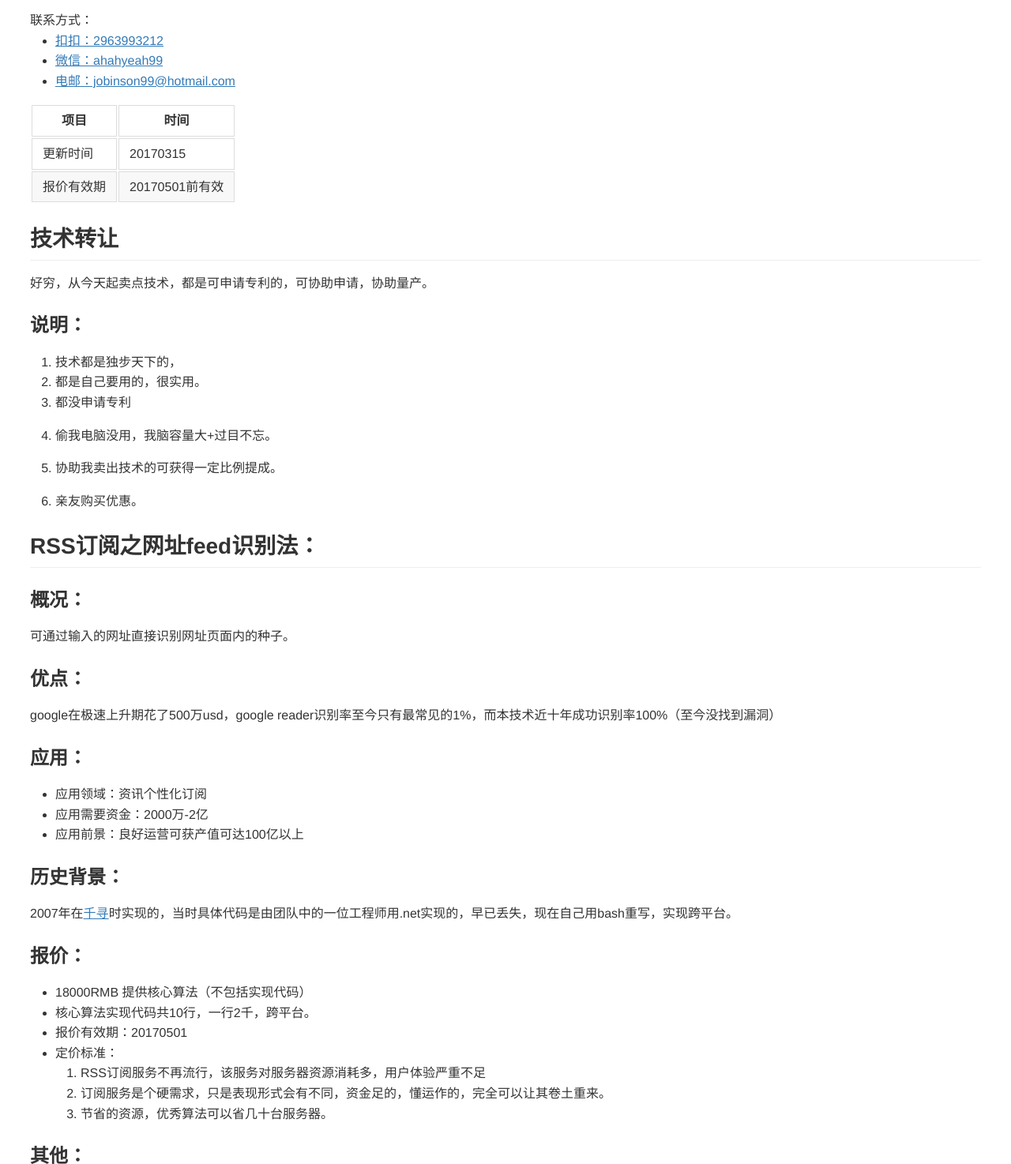
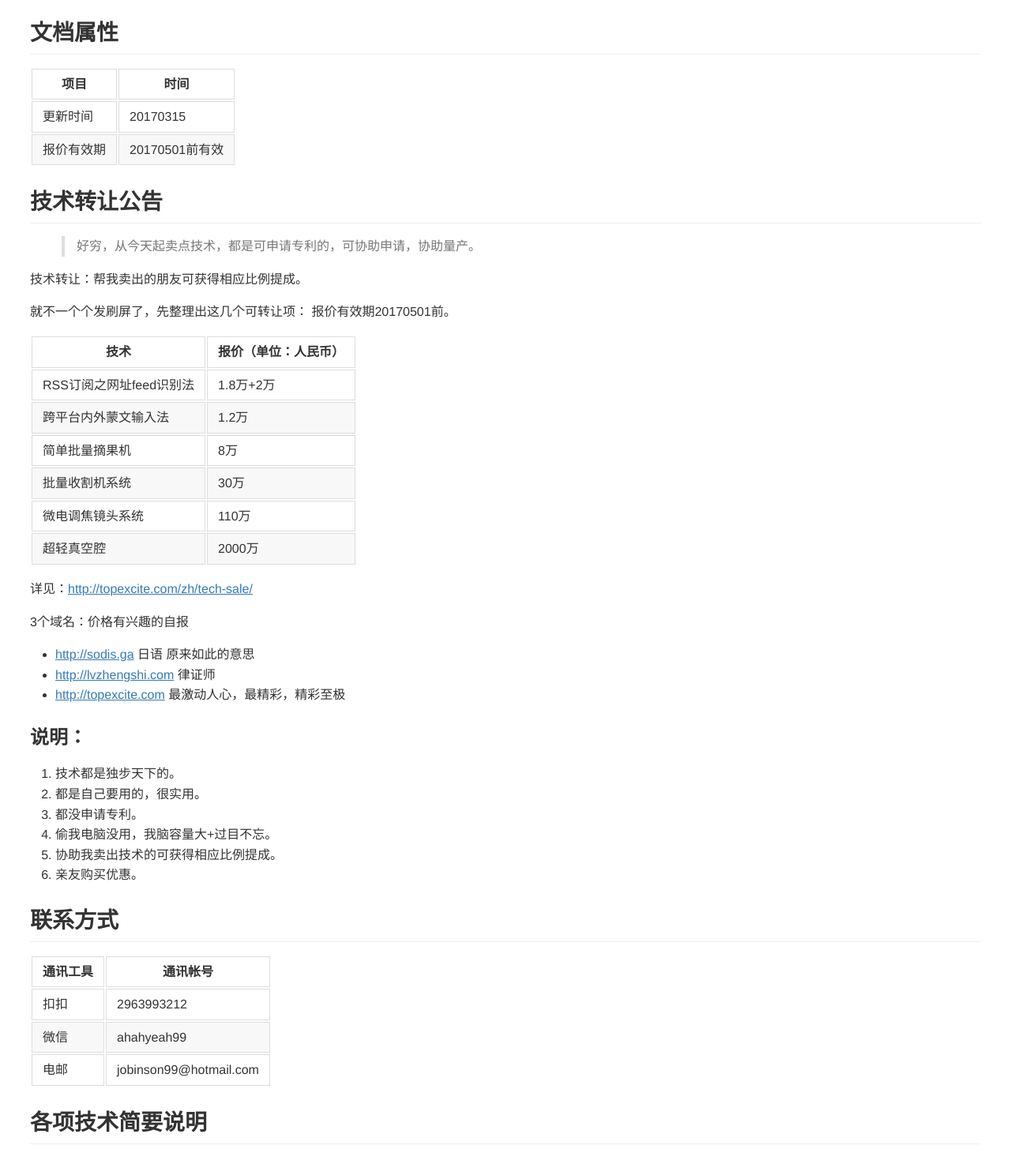
Before and after one commit to jobinson99/topexcite, a plain HTML site: page zh/tech-sale/index.html in a window 1280 px wide. Shown: the part 96-1570 px from the top of the page at 79% size. Drawn offline with Linux system fonts and the light colour scheme.

Commit message:
添加两项技术

```diff
--- a/zh/tech-sale/index.html
+++ b/zh/tech-sale/index.html
@@ -480,14 +480,7 @@ pre.editor-colors .fold-marker:after,
   <body class='markdown-preview' data-use-github-style>
 <h1 id="-">技术转让</h1>
 
-联系方式：
-
-	<ul>
-	    <li><a href="">扣扣：2963993212</a></li>
-	    <li><a href="">微信：ahahyeah99</a></li>
-	    <li><a href="">电邮：jobinson99@hotmail.com</a></li>
-	</ul>
-
+<h2 id="-">文档属性</h2>
 <table>
 <thead>
 <tr>
@@ -506,19 +499,94 @@ pre.editor-colors .fold-marker:after,
 </tr>
 </tbody>
 </table>
-<h2 id="-">技术转让</h2>
+
+
+<h2 id="-">技术转让公告</h2>
+
+<blockquote>
 <p>好穷，从今天起卖点技术，都是可申请专利的，可协助申请，协助量产。</p>
+</blockquote>
+
+<p>技术转让：帮我卖出的朋友可获得相应比例提成。</p>
+<p>就不一个个发刷屏了，先整理出这几个可转让项：
+报价有效期20170501前。</p>
+<table>
+<thead>
+<tr>
+<th>技术</th>
+<th>报价（单位：人民币）</th>
+</tr>
+</thead>
+<tbody>
+<tr>
+<td>RSS订阅之网址feed识别法</td>
+<td>1.8万+2万</td>
+</tr>
+<tr>
+<td>跨平台内外蒙文输入法</td>
+<td>1.2万</td>
+</tr>
+<tr>
+<td>简单批量摘果机</td>
+<td>8万</td>
+</tr>
+<tr>
+<td>批量收割机系统</td>
+<td>30万</td>
+</tr>
+<tr>
+<td>微电调焦镜头系统</td>
+<td>110万</td>
+</tr>
+<tr>
+<td>超轻真空腔</td>
+<td>2000万</td>
+</tr>
+</tbody>
+</table>
+<p>详见：<a href="http://topexcite.com/zh/tech-sale/">http://topexcite.com/zh/tech-sale/</a></p>
+<p>3个域名：价格有兴趣的自报</p>
+<ul>
+<li><a href="http://sodis.ga">http://sodis.ga</a> 日语 原来如此的意思</li>
+<li><a href="http://lvzhengshi.com">http://lvzhengshi.com</a> 律证师</li>
+<li><a href="http://topexcite.com">http://topexcite.com</a> 最激动人心，最精彩，精彩至极</li>
+</ul>
+
 <h3 id="-">说明：</h3>
 <ol>
-<li>技术都是独步天下的，</li>
+<li>技术都是独步天下的。</li>
 <li>都是自己要用的，很实用。</li>
-<li>都没申请专利</li>
-<li><p>偷我电脑没用，我脑容量大+过目不忘。</p>
-</li>
-<li><p>协助我卖出技术的可获得一定比例提成。</p>
-</li>
+<li>都没申请专利。</li>
+<li>偷我电脑没用，我脑容量大+过目不忘。</li>
+<li>协助我卖出技术的可获得相应比例提成。</li>
 <li>亲友购买优惠。</li>
 </ol>
+
+<h2 id="-">联系方式</h2>
+<table>
+<thead>
+<tr>
+<th>通讯工具</th>
+<th>通讯帐号</th>
+</tr>
+</thead>
+<tbody>
+<tr>
+<td>扣扣</td>
+<td>2963993212</td>
+</tr>
+<tr>
+<td>微信</td>
+<td>ahahyeah99</td>
+</tr>
+<tr>
+<td>电邮</td>
+<td>jobinson99@hotmail.com</td>
+</tr>
+</tbody>
+</table>
+
+<h2 id="-">各项技术简要说明</h2>
 
 <h2 id="rss-feed-">RSS订阅之网址feed识别法：</h2>
 <h3 id="-">概况：</h3>
@@ -563,7 +631,7 @@ pre.editor-colors .fold-marker:after,
 <h3 id="-">优点：</h3>
 <ol>
 <li>跨平台</li>
-<li>可同时输入内外蒙文字</li>
+<li>可输入内外蒙文字</li>
 </ol>
 <h3 id="-">应用：</h3>
 <ul>
@@ -572,11 +640,31 @@ pre.editor-colors .fold-marker:after,
 <li>应用前景：</li>
 </ul>
 <h3 id="-">历史背景：</h3>
-<p>2016年实现的，本来是要作为一个客户操作系统的蒙文输入法，但实现后对方倒闭了，就没卖出去。</p>
+<p>2016年实现的，本来是一个客户定制的一个操作系统的蒙文输入法，但实现后还没卖出去，对方却倒闭了。</p>
+<p>近段时间内外蒙经济差，也就没着急出售。</p>
 <h3 id="-">报价：</h3>
 <p>12000元</p>
 <h3 id="-">其他：</h3>
-<p>输入法用了两种引擎。</p>
+<p>输入法用了两种引擎实现。</p>
+
+<h2 id="-">批量采摘/收割机</h2>
+<h3 id="-">概况：</h3>
+<p>批量采摘机 原理是利用成熟或坏死的果蒂组织脆弱的特点，通过机械震动，把符合标准的果实摇落下来。</p>
+<p>批量收割机 是利用震动切割力，批量切割谷物。</p>
+<h3 id="-">优点：</h3>
+<p>结构简单，可成直线批量采摘/收割，效率高。</p>
+<h3 id="-">应用：</h3>
+<ul>
+<li>应用领域：果蒂组织脆弱的果树采摘、批量稻谷收割</li>
+<li>应用所需资金：30万/200万</li>
+<li>应用前景：</li>
+</ul>
+<h3 id="-">历史背景：</h3>
+<p>2014年底，根据元宝枫的特点，设计的批量采摘工具，比较简单粗暴。
+2017年，对材料有了更好的掌握，完善了线收割机设计。</p>
+<h3 id="-">报价：</h3>
+<p>8万/30万</p>
+<h3 id="-">其他：</h3>
 
 <h2 id="-">微电调焦镜头系统</h2>
 <h3 id="-">概况：</h3>
@@ -594,9 +682,10 @@ pre.editor-colors .fold-marker:after,
 <h3 id="-">报价：</h3>
 <p>110万人民币</p>
 <h3 id="-">其他：</h3>
+
 <h2 id="-">超轻真空腔</h2>
 <h3 id="-">概况：</h3>
-<p>整个真空腔重量可以做到类似氢气球</p>
+<p>整个真空腔重量可以做到接近氢气球</p>
 <h3 id="-">优点：</h3>
 <ol>
 <li>轻</li>
@@ -612,7 +701,7 @@ pre.editor-colors .fold-marker:after,
 <ol>
 <li>2010年起开始探索。</li>
 <li>2015年制作材料选用基本确定。</li>
-<li>2017年3月生产工艺确定。</li>
+<li>2017年3月主要两个生产工艺确定。</li>
 </ol>
 <h3 id="-">报价：</h3>
 <p>2000万人民币</p>
```
